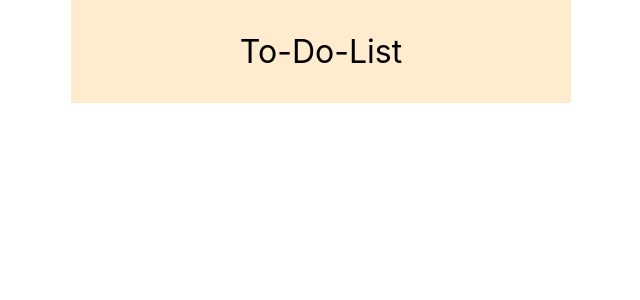
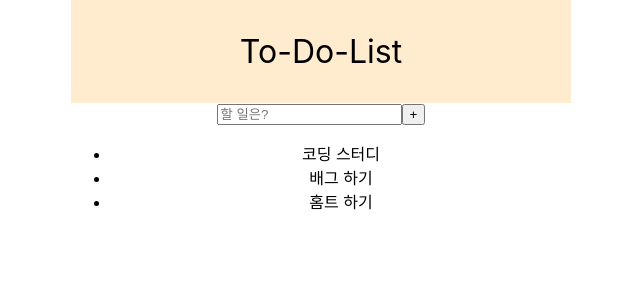
Before and after one commit to playck/to-do-list-test, a React (Create React App) app: page / in a window 1280 px wide. Shown: the top 300 px of the page, without its empty margins (319-959 px from the left). Built offline with nearby package versions, Linux system fonts and the light colour scheme.

Commit message:
add todo form & add form

```diff
--- a/src/App.jsx
+++ b/src/App.jsx
@@ -1,11 +1,13 @@
 import "./App.css";
 import Navbar from "./components/navbar";
+import TodoForm from "./components/todoForm";
 
-function App() {
+function App({ todoList }) {
   return (
     <div className="App">
       <div className="app_wrapper">
         <Navbar />
+        <TodoForm todoList={todoList} />
       </div>
     </div>
   );
--- /dev/null
+++ b/src/components/todoAddForm.jsx
@@ -0,0 +1,12 @@
+import React from "react";
+
+const TodoAddForm = () => {
+  return (
+    <form className="add_form">
+      <input type="text" className="add_input" placeholder="할 일은?" />
+      <button className="add_button">+</button>
+    </form>
+  );
+};
+
+export default TodoAddForm;
--- /dev/null
+++ b/src/components/todoForm.jsx
@@ -0,0 +1,18 @@
+import React from "react";
+import TodoAddForm from "./todoAddForm";
+
+const TodoForm = ({ todoList }) => {
+  console.log(todoList);
+  return (
+    <div className="todo_form">
+      <TodoAddForm />
+      <ul>
+        {todoList.map((todo) => (
+          <li>{todo.name}</li>
+        ))}
+      </ul>
+    </div>
+  );
+};
+
+export default TodoForm;
--- a/src/index.js
+++ b/src/index.js
@@ -4,8 +4,15 @@ import "./index.css";
 import App from "./App";
 
 const root = ReactDOM.createRoot(document.getElementById("root"));
+
+const todo_list = [
+  { id: 1, name: "코딩 스터디", count: 0 },
+  { id: 2, name: "배그 하기", count: 0 },
+  { id: 3, name: "홈트 하기", count: 0 },
+];
+
 root.render(
   <React.StrictMode>
-    <App />
+    <App todoList={todo_list} />
   </React.StrictMode>
 );
```
